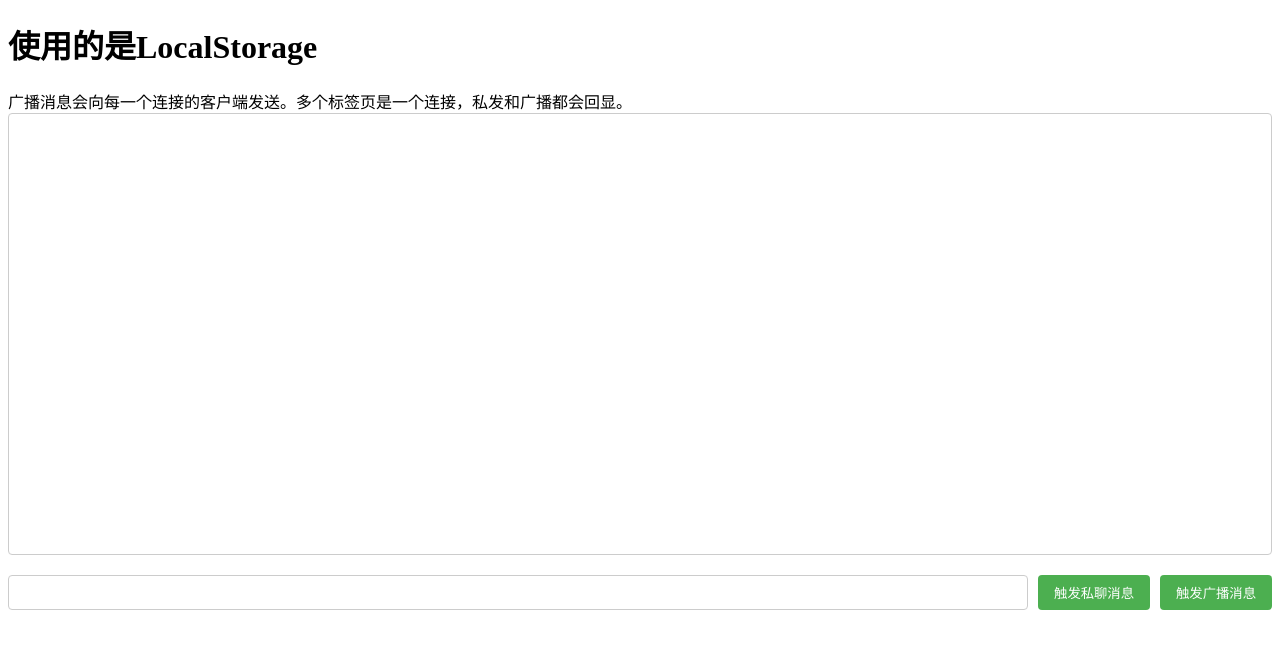
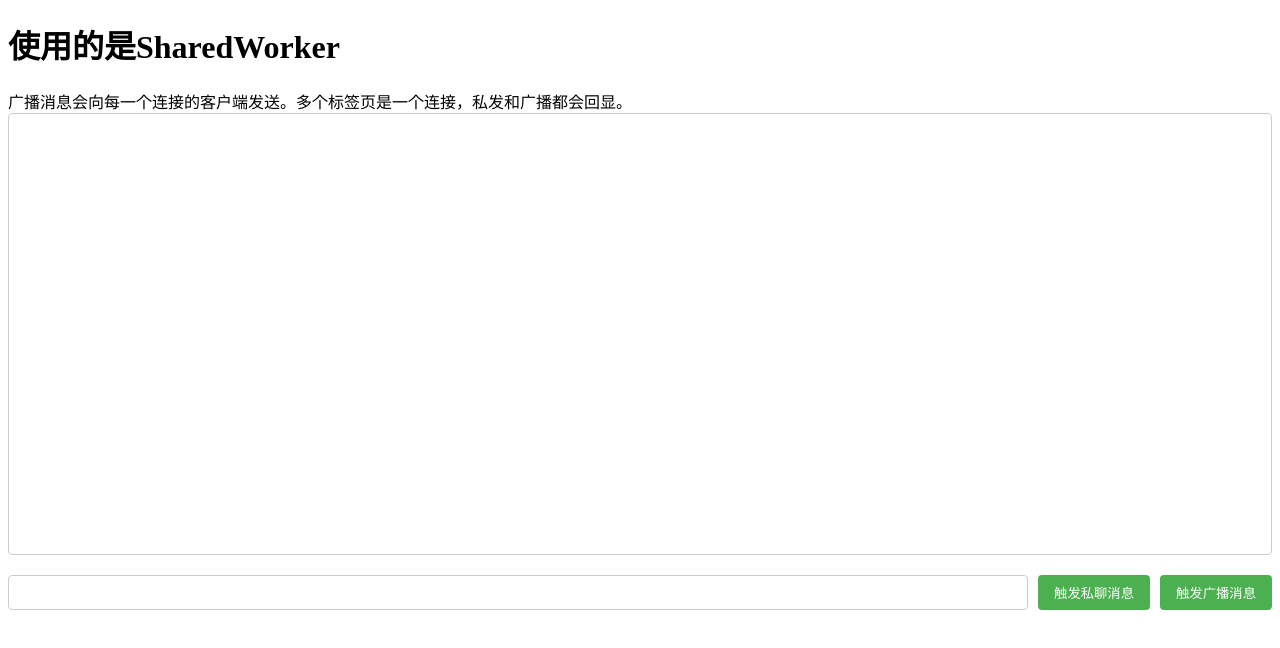
Before and after one commit to RichardAckerman/ws-demo, a website: page ws-sharedworker.html in a window 1280 px wide. Drawn offline with nearby package versions, Linux system fonts and the light colour scheme.

Commit message:
feat: SharedWorker 支持单发和群发

```diff
--- a/ws-sharedworker.html
+++ b/ws-sharedworker.html
@@ -28,7 +28,7 @@
             initConnection() {
                 const title = document.getElementById('title')
                 // 优先使用 SharedWorker
-                if (typeof SharedWorker == 'undefined') {
+                if (window.SharedWorker) {
                     this.initSharedWorker();
                     title.textContent = '使用的是SharedWorker';
                 } else {
```
